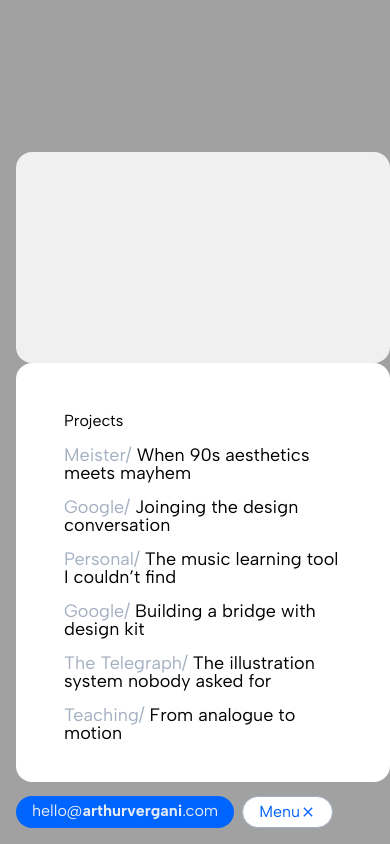
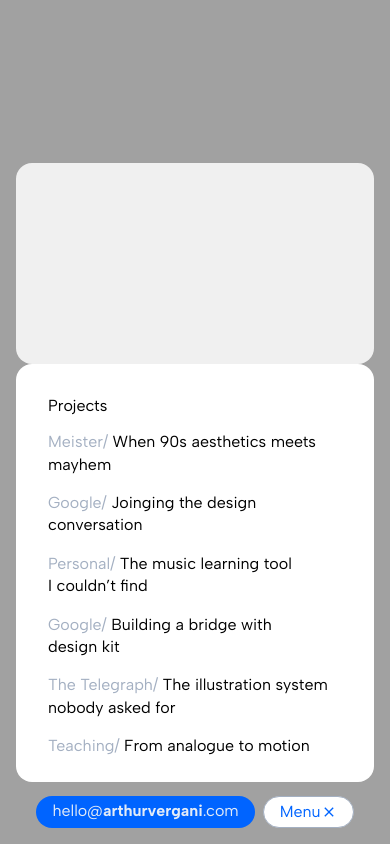
Before and after one commit to arthurvergani/arthur-vergani-portfolio, a website: page src/pages/00-Nav-bar.html in a window 390 px wide. Drawn offline with Linux system fonts and the light colour scheme; a web font is replaced by a local one.

Commit message:
adjustments to the menu on mobile

```diff
--- a/docs/styles.css
+++ b/docs/styles.css
@@ -76,6 +76,8 @@
     color: var(--on-negatve-surface-container);
     width: fit-content;
     font-size: var(--text-base);
+    text-decoration: none !important;
+    -webkit-text-decoration: none !important;
 }
 
 .menu-button {
@@ -758,6 +760,25 @@
 @media (max-width: 600px) {
     /* Mobile gets full stacking behavior */
 
+    .nav-bar {
+        justify-content: center;
+    }
+
+    .website-menu-container {
+        right: var(--spacing-md);
+    }
+
+    .menu-project-container {
+        padding: var(--);
+        padding: var(--spacing-md);
+    }
+
+    .menu-project-list-item {
+        font-size: var(--text-base);
+        line-height: 140%;
+    }
+
+
     h5 {
         font-size: var(--text-3xl);
     }
```
